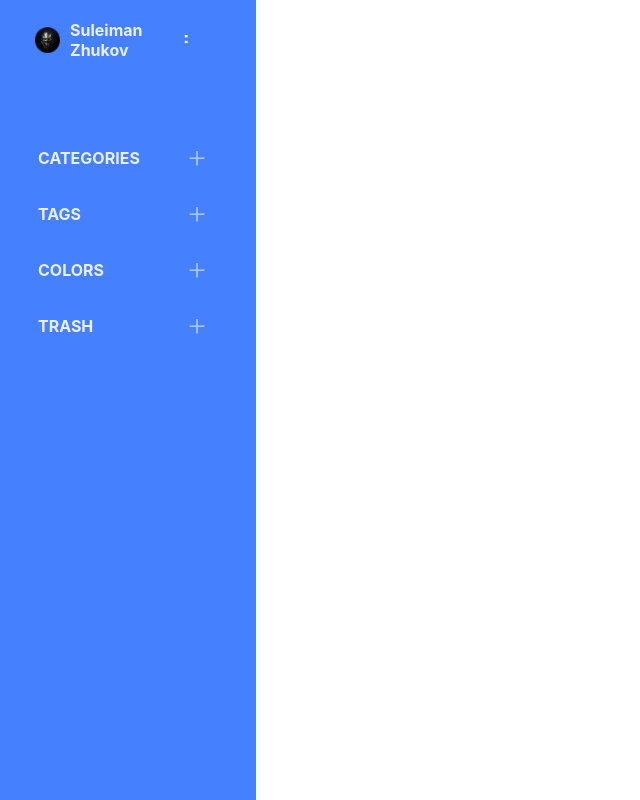
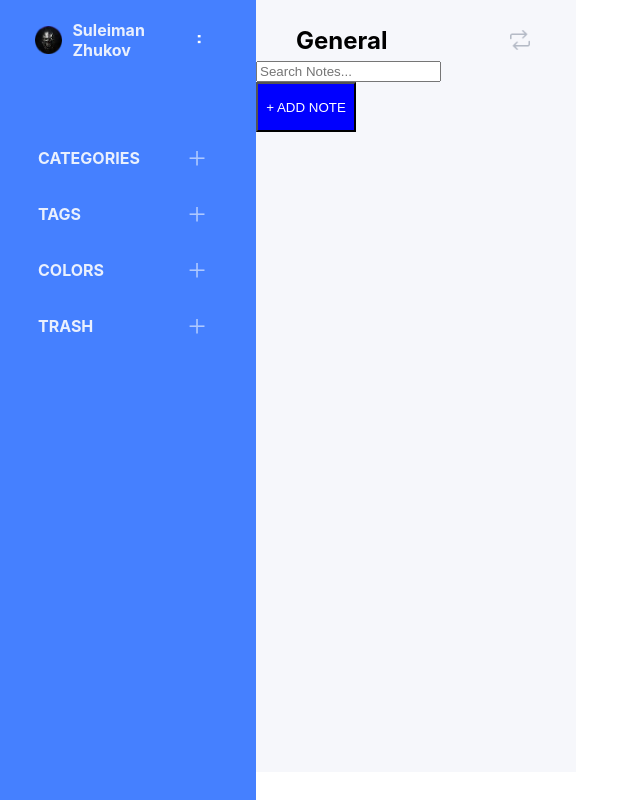
Before and after one commit to SuleimanZhukov/NoteReactApplication, a React (Create React App) app: page / in a window 1280 px wide. Shown: the whole page, without its empty margins (0-640 px from the left). Built offline with nearby package versions, Linux system fonts and the light colour scheme; the HTML template or start-up script is replaced by a standard one.

Commit message:
adding second column

```diff
--- a/src/App.js
+++ b/src/App.js
@@ -1,10 +1,12 @@
 import NavBar from "./components/navBar";
+import NoteSection from "./components/noteSection";
 import "./styles/App.css";
 
 function App() {
   return (
     <div className="container">
       <NavBar />
+      <NoteSection />
     </div>
   );
 }
--- /dev/null
+++ b/src/components/addSearch.jsx
@@ -0,0 +1,12 @@
+import React from "react";
+
+const AddSearch = () => {
+  return (
+    <div className="search-form">
+      <input type="text" name="search" placeholder="Search Notes..." />
+      <button className="add-note-button">+ ADD NOTE</button>
+    </div>
+  );
+};
+
+export default AddSearch;
--- a/src/components/navBar.jsx
+++ b/src/components/navBar.jsx
@@ -1,11 +1,11 @@
 import React from "react";
-import Category from "./common/category";
+import Category from "./category";
+import Profile from "./profile";
 import "../styles/navbar.css";
-import Profile from "./profile";
 
 function NavBar(props) {
   return (
-    <nav className="navbar" style={{ width: "20%", paddingTop: "20px" }}>
+    <nav className="navbar">
       <Profile />
       <ul className="list">
         <li>
--- /dev/null
+++ b/src/components/noteSection.jsx
@@ -0,0 +1,19 @@
+import React from "react";
+import AddSearch from "./addSearch";
+import TitleSection from "./titleSection";
+import "../styles/noteSection.css";
+
+const NoteSection = (props) => {
+  return (
+    <div className="note-section">
+      <div>
+        <TitleSection />
+      </div>
+      <div>
+        <AddSearch />
+      </div>
+    </div>
+  );
+};
+
+export default NoteSection;
--- /dev/null
+++ b/src/components/titleSection.jsx
@@ -0,0 +1,12 @@
+import React from "react";
+
+const TitleSection = (props) => {
+  return (
+    <div className="title-section">
+      <a className="title">General</a>
+      <img className="rename-icon" src={require("../images/arrow_loop.png")} />
+    </div>
+  );
+};
+
+export default TitleSection;
--- a/src/styles/App.css
+++ b/src/styles/App.css
@@ -6,33 +6,3 @@
   height: 40vmin;
   pointer-events: none;
 }
-
-@media (prefers-reduced-motion: no-preference) {
-  .App-logo {
-    animation: App-logo-spin infinite 20s linear;
-  }
-}
-
-.App-header {
-  background-color: #282c34;
-  min-height: 100vh;
-  display: flex;
-  flex-direction: column;
-  align-items: center;
-  justify-content: center;
-  font-size: calc(10px + 2vmin);
-  color: white;
-}
-
-.App-link {
-  color: #61dafb;
-}
-
-@keyframes App-logo-spin {
-  from {
-    transform: rotate(0deg);
-  }
-  to {
-    transform: rotate(360deg);
-  }
-}
--- a/src/styles/navbar.css
+++ b/src/styles/navbar.css
@@ -1,5 +1,7 @@
 .navbar {
   height: 100%;
+  width: 20%;
+  padding-top: 20px;
   position: fixed;
   z-index: 1;
   top: 0;
@@ -59,7 +61,7 @@ a {
   justify-content: space-between;
   padding-bottom: 70px;
   margin-right: 40px;
-  padding-right: 18px;
+  padding-right: 5px;
   margin-left: 35px;
   align-items: center;
 }
--- /dev/null
+++ b/src/styles/noteSection.css
@@ -0,0 +1,39 @@
+.note-section {
+  height: 100%;
+  width: 25%;
+  padding-left: 20%;
+  padding-bottom: 50%;
+  z-index: 1;
+  background-color: #f6f7fb;
+}
+
+.title-section {
+  display: flex;
+  justify-content: space-between;
+  align-items: center;
+  padding-left: 40px;
+  padding-right: 46px;
+  padding-top: 20px;
+}
+
+.title {
+  color: black;
+  font-size: 24px;
+}
+
+.rename-icon {
+  height: 20px;
+  width: 20px;
+}
+
+.search-form {
+  align-self: center;
+}
+
+.add-note-button {
+  height: 50px;
+  width: 100px;
+  display: block;
+  color: white;
+  background-color: blue;
+}
```
Also changed, not shown: src/components/category.jsx (renamed from src/components/common/category.jsx), src/images/arrow_loop.png (added).
